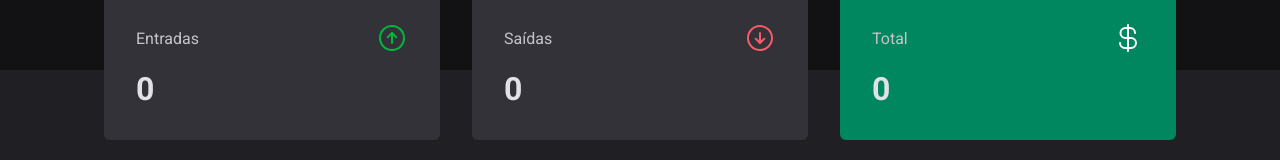
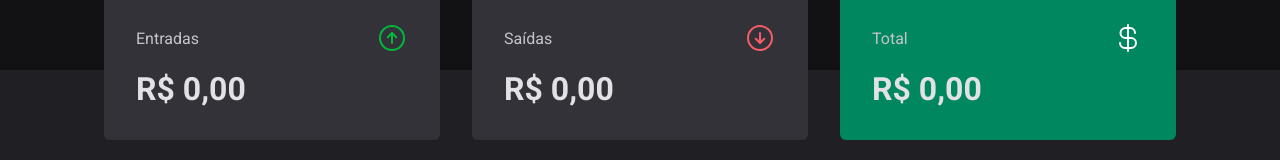
Before and after one commit to rodrigordgfs/DT-Money, a React (Vite) app: page / in a window 1280 px wide. Shown: the part 140-300 px from the top of the page. Built offline with nearby package versions, Linux system fonts and the light colour scheme; no server answers.

Commit message:
Feature: Formatando valores

```diff
--- a/src/components/Summary/index.tsx
+++ b/src/components/Summary/index.tsx
@@ -2,6 +2,7 @@ import { useContext } from "react";
 import { TransactionsContext } from "../../contexts/TransactionsContext";
 import { SummaryCard, SummaryContainer } from "./styles";
 import { ArrowCircleUp, ArrowCircleDown, CurrencyDollar } from "phosphor-react";
+import { currencyFormatter } from "../../utils/formatter";
 
 export function Summary() {
   const { transactions } = useContext(TransactionsContext);
@@ -31,21 +32,21 @@ export function Summary() {
           <span>Entradas</span>
           <ArrowCircleUp size={32} color="#00B73E" />
         </header>
-        <strong>{summary.income}</strong>
+        <strong>{currencyFormatter.format(summary.income)}</strong>
       </SummaryCard>
       <SummaryCard>
         <header>
           <span>Saídas</span>
           <ArrowCircleDown size={32} color="#F75A68" />
         </header>
-        <strong>{summary.outcome}</strong>
+        <strong>{currencyFormatter.format(summary.outcome)}</strong>
       </SummaryCard>
       <SummaryCard variant="green">
         <header>
           <span>Total</span>
           <CurrencyDollar size={32} color="#FFF" />
         </header>
-        <strong>{summary.total}</strong>
+        <strong>{currencyFormatter.format(summary.total)}</strong>
       </SummaryCard>
     </SummaryContainer>
   );
--- a/src/pages/Transactions/index.tsx
+++ b/src/pages/Transactions/index.tsx
@@ -8,6 +8,7 @@ import {
   TransactionsTable,
 } from "./styles";
 import { TransactionsContext } from "../../contexts/TransactionsContext";
+import { currencyFormatter, dateFormatter } from "../../utils/formatter";
 
 export function Transactions() {
   const { transactions } = useContext(TransactionsContext);
@@ -26,10 +27,14 @@ export function Transactions() {
                   <tr key={id}>
                     <td width="50%">{description}</td>
                     <td>
-                      <PriceHighlight variant={type}>{price}</PriceHighlight>
+                      <PriceHighlight variant={type}>
+                        {type === "outcome" && "-"}
+                        {" "}
+                        {currencyFormatter.format(price)}
+                      </PriceHighlight>
                     </td>
                     <td>{category}</td>
-                    <td>{createdAt}</td>
+                    <td>{dateFormatter.format(new Date(createdAt))}</td>
                   </tr>
                 );
               }
--- /dev/null
+++ b/src/utils/formatter.ts
@@ -0,0 +1,6 @@
+export const dateFormatter = new Intl.DateTimeFormat("pt-BR");
+
+export const currencyFormatter = new Intl.NumberFormat("pt-BR", {
+  style: "currency",
+  currency: "BRL",
+});
```
